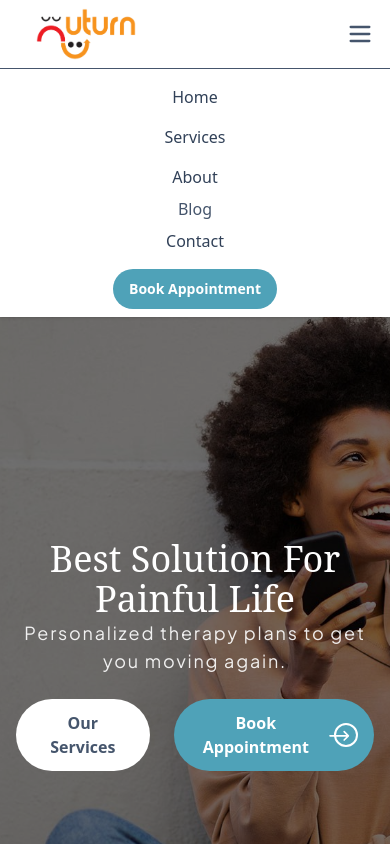
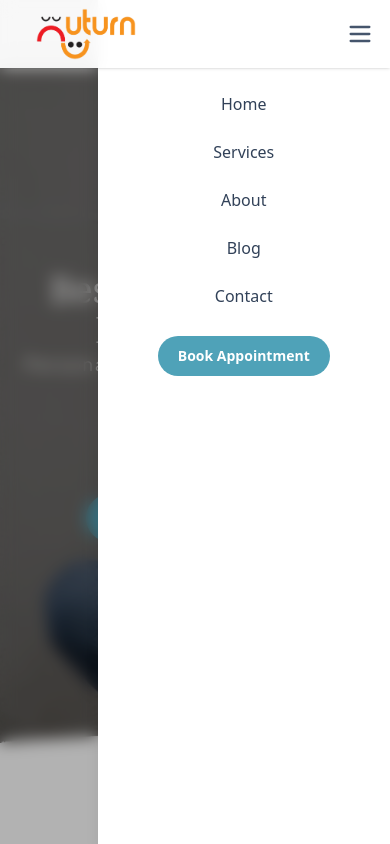
Before and after one commit to Praveenkumar344/uturn, a React (Vite) app in the folder frontend/: page / in a window 390 px wide. Both pictures are taken after a click on the button "Toggle menu". Shown: the top 844 px of the page. Built offline with nearby package versions, Linux system fonts and the light colour scheme; a web font is replaced by a local one.

Commit message:
navbar updated for mobile view

```diff
--- a/frontend/src/components/AnimatedArrow.jsx
+++ b/frontend/src/components/AnimatedArrow.jsx
@@ -1,6 +1,6 @@
 import { useNavigate, useLocation } from "react-router-dom";
 
-const AnimatedArrow = ({ txt_value = "Get Started", href = "#" }) => {
+const AnimatedArrow = ({  txt_value = "Get Started", href = "#" }) => {
   const navigate = useNavigate();
   return (
     <a
@@ -12,7 +12,7 @@ const AnimatedArrow = ({ txt_value = "Get Started", href = "#" }) => {
           behavior: "smooth",
         });
       }}
-      className="group inline-flex items-center justify-center cursor-pointer px-5 py-3 ml-2 z-10 bg-[#4FA2B8] hover:bg-amber-500 text-white text-base font-semibold rounded-full transition duration-300 overflow-hidden"
+      className={`group inline-flex items-center justify-center cursor-pointer px-5 py-3 ml-2 z-10 bg-[#4FA2B8] hover:bg-amber-500 text-white text-base font-semibold rounded-full transition duration-300 overflow-hidden`}
     >
       {txt_value}
       <span className="ml-2 relative flex items-center">
--- a/frontend/src/components/Navbar.jsx
+++ b/frontend/src/components/Navbar.jsx
@@ -1,14 +1,16 @@
-import { useEffect, useState } from "react";
+import { useEffect, useRef, useState } from "react";
 import logo from "../assets/logo.png";
 import { scrollToId } from "../hooks/scrollToId.js";
-import { useNavigate, useLocation, useParams } from "react-router-dom";
+import { useNavigate, useLocation } from "react-router-dom";
 
 export default function Navbar() {
   const [open, setOpen] = useState(false);
   const [scrolled, setScrolled] = useState(false);
+  const [isDropdownOpen, setIsDropdownOpen] = useState(false);
+  const menuRef = useRef();
+  const toggleButtonRef = useRef();
+  let closeTimeout;
 
-  const [isDropdownOpen, setIsDropdownOpen] = useState(false);
-  let closeTimeout;
   const handleMouseEnter = () => {
     clearTimeout(closeTimeout);
     setIsDropdownOpen(true);
@@ -19,11 +21,46 @@ export default function Navbar() {
       setIsDropdownOpen(false);
     }, 200);
   };
+
   useEffect(() => {
-    const onScroll = () => setScrolled(window.scrollY > 45);
-    window.addEventListener("scroll", onScroll);
+    let lastScrollY = window.scrollY;
+    let totalMoved = 0;
+    let ticking = false;
+
+    const handleScroll = () => {
+      const currentY = window.scrollY;
+      setScrolled(currentY > 45);
+
+      if (!open) {
+        lastScrollY = currentY;
+        totalMoved = 0;
+        return;
+      }
+
+      const diff = Math.abs(currentY - lastScrollY);
+      totalMoved += diff;
+
+      if (totalMoved > 100) {
+        setOpen(false);
+        totalMoved = 0;
+      }
+
+      lastScrollY = currentY;
+    };
+
+    const onScroll = () => {
+      if (!ticking) {
+        window.requestAnimationFrame(() => {
+          handleScroll();
+          ticking = false;
+        });
+        ticking = true;
+      }
+    };
+
+    window.addEventListener("scroll", onScroll, { passive: true });
     return () => window.removeEventListener("scroll", onScroll);
-  }, []);
+  }, [open]);
 
   const navigate = useNavigate();
   const location = useLocation();
@@ -49,17 +86,19 @@ export default function Navbar() {
   };
 
   return (
+    <>
+      {/* Navbar */}
       <header
-      className={` sticky top-0 left-0 right-0 z-100 transition-all duration-300 ease-in-out backdrop-blur bg-white/90 shadow-sm`}
+        className={`sticky top-0 left-0 right-0 z-[100] transition-all duration-300 ease-in-out backdrop-blur bg-white/90 shadow-sm`}
       >
-      <div className="mx-auto flex  max-w-7xl items-center justify-between px-4 py-2 md:py-0.5">
+        <div className="mx-auto flex max-w-7xl items-center justify-between px-4 py-2 md:py-0.5">
           <a
             onClick={(e) => {
               setScrolled(false);
               e.preventDefault();
               if (location.pathname !== "/") {
                 navigate("/", { state: { scrollTo: "home" } });
-            }else{
+              } else {
                 scrollToId("home");
               }
             }}
@@ -71,9 +110,11 @@ export default function Navbar() {
               alt="uturn_logo"
             />
           </a>
+
           <div className="flex">
-          <nav className="hidden items-center  md:flex">
+            <nav className="hidden items-center md:flex">
               <LinkItem href="#home">Home</LinkItem>
+
               <div
                 className="relative px-2 py-2 ml-1"
                 onMouseEnter={handleMouseEnter}
@@ -96,6 +137,7 @@ export default function Navbar() {
               </div>
 
               <LinkItem href="#about">About</LinkItem>
+
               <button
                 className={`text-sm font-semibold flex items-center h-auto px-2 py-2 cursor-pointer text-slate-700 hover:text-[#4FA2B8] transition-colors duration-200`}
                 onClick={(e) => {
@@ -109,8 +151,10 @@ export default function Navbar() {
               >
                 Blogs
               </button>
+
               <LinkItem href="#contact">Contact</LinkItem>
             </nav>
+
             <a
               onClick={(e) => {
                 e.preventDefault();
@@ -125,7 +169,10 @@ export default function Navbar() {
               Book Appointment
             </a>
           </div>
+
+          {/* Hamburger Icon */}
           <button
+            ref={toggleButtonRef}
             className="md:hidden"
             onClick={() => setOpen((v) => !v)}
             aria-label="Toggle menu"
@@ -146,12 +193,29 @@ export default function Navbar() {
             </svg>
           </button>
         </div>
-      {/* mobile view */}
-      {open && (
-        <div className="md:hidden border-t bg-white transition-all duration-400 ease-in-out">
-          <div className="mx-auto flex max-w-7xl flex-col items-center px-4 py-2">
-            {["home", "services", "about", "blog", "contact"].map(
-              (id) => {
+      </header>
+
+      {/* --- MOBILE SLIDE-IN MENU (FULL SCREEN OVERLAY) --- */}
+      <div
+        className={`fixed inset-0 z-[99] md:hidden transition-opacity duration-350 ease-in-out ${
+          open ? "opacity-100 visible" : "opacity-0 invisible"
+        }`}
+      >
+        {/* Grey blurred backdrop (1/4 width on left) */}
+        <div
+          className={`absolute left-0 top-0 w-1/4 h-full bg-black/30 backdrop-blur-sm transition-opacity duration-300`}
+          onClick={() => setOpen(false)}
+        ></div>
+
+        {/* Slide-in menu (3/4 width from right) */}
+        <div
+          ref={menuRef}
+          className={`absolute right-0 top-0 h-full w-3/4 bg-white shadow-lg transform transition-transform duration-300 ease-in-out ${
+            open ? "translate-x-0" : "translate-x-full"
+          }`}
+        >
+          <div className="mx-auto flex flex-col items-center px-4 py-4 pt-20">
+            {["home", "services", "about", "blog", "contact"].map((id) => {
               if (id !== "blog") {
                 return (
                   <a
@@ -160,11 +224,12 @@ export default function Navbar() {
                     onClick={() => {
                       setOpen(false);
                       if (location.pathname !== "/") {
-                          // Navigate to "/" and pass scroll target in state
                         navigate("/", { state: { scrollTo: id } });
+                      } else {
+                        scrollToId(id);
                       }
                     }}
-                      className="py-2 text-slate-700 hover:text-primary"
+                    className="py-3 w-full text-center text-slate-700 hover:text-[#4FA2B8] transition-colors duration-200"
                   >
                     {id[0].toUpperCase() + id.slice(1)}
                   </a>
@@ -172,6 +237,7 @@ export default function Navbar() {
               } else {
                 return (
                   <a
+                    key={id}
                     onClick={(e) => {
                       e.preventDefault();
                       setOpen(false);
@@ -181,13 +247,13 @@ export default function Navbar() {
                         behavior: "smooth",
                       });
                     }}
+                    className="py-3 w-full text-center text-slate-700 hover:text-[#4FA2B8]"
                   >
                     {id[0].toUpperCase() + id.slice(1)}
                   </a>
                 );
               }
-              }
-            )}
+            })}
             <a
               onClick={(e) => {
                 setOpen(false);
@@ -198,13 +264,13 @@ export default function Navbar() {
                   behavior: "smooth",
                 });
               }}
-              className="mt-2 rounded-full m-auto bg-primary px-4 py-2.5 text-sm font-semibold text-[#ffffff] bg-[#4FA2B8]"
+              className="mt-4 rounded-full bg-[#4FA2B8] px-5 py-2.5 text-sm font-semibold text-white hover:bg-[#F7931E] transition-all duration-300 ease-out"
             >
               Book Appointment
             </a>
           </div>
         </div>
-      )}
-    </header>
+      </div>
+    </>
   );
 }
--- a/frontend/src/sections/Hero.jsx
+++ b/frontend/src/sections/Hero.jsx
@@ -46,7 +46,7 @@ export default function Hero() {
               <p className="text-lg font-plus-jakarta mb-4 tracking-widest text-white/90">
                 {s.text}
               </p>
-              <div className="mt-6 flex items-center justify-center gap-4">
+              <div className="mt-6 flex flex-col md:flex-row items-center justify-center gap-4">
                 <a
                   href="#services"
                   className="rounded-full bg-white px-6 py-3 font-semibold text-primary"
```
Also changed, not shown: 1 other file (tests, documents, lock files or other folders). Lines whose indentation alone changed are shown as unchanged.
